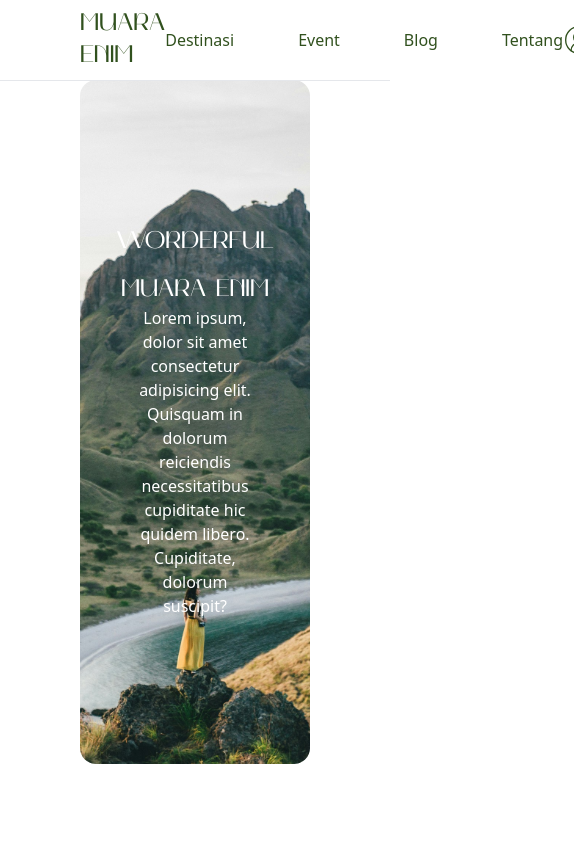
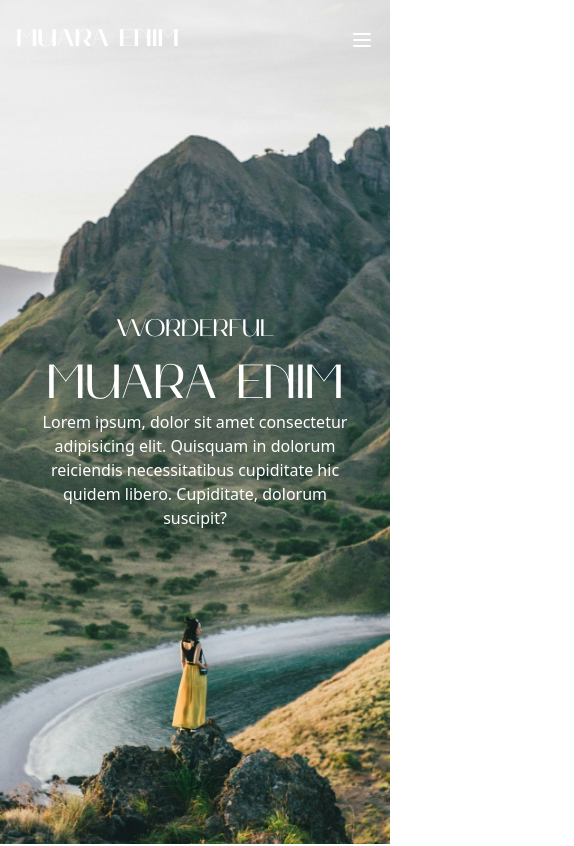
Before and after one commit to NataJNegara/skripsi-maya, a Next.js app: page / in a window 390 px wide. Shown: the top 846 px of the page, 574 px wide, since content can reach past the window. Built offline with nearby package versions, Linux system fonts and the light colour scheme.

Commit message:
fixing: change homepage layout and responsiveness

```diff
--- a/src/app/globals.css
+++ b/src/app/globals.css
@@ -136,16 +136,20 @@
 
 @layer components {
   .section {
-    @apply w-full min-h-screen h-full py-20;
+    @apply w-full h-full py-20;
   }
 
   .button-brand {
     @apply bg-brand hover:bg-brand-secondary text-brand-white transition-all duration-300;
   }
+
+  .padding-x {
+    @apply px-4 sm:px-8 xl:px-16 2xl:px-20;
+  }
 }
 
 h1 {
-  @apply text-2xl xl:text-8xl 2xl:text-9xl font-mak uppercase;
+  @apply text-5xl xl:text-8xl 2xl:text-9xl font-mak uppercase;
 }
 
 h2 {
--- a/src/app/page.tsx
+++ b/src/app/page.tsx
@@ -7,8 +7,8 @@ import EyeCatcher from "@/components/shared/EyeCatcher";
 export default function Home() {
   return (
     <>
-      <div className="min-h-screen h-full px-20">
-        <Hero />
+      <Hero />
+      <div className="padding-x">
         <WisataCategory />
         <EventSection />
         <BlogSection />
--- a/src/components/Footer.tsx
+++ b/src/components/Footer.tsx
@@ -17,16 +17,21 @@ const footerSocials = [
 
 const Footer = () => {
   return (
-    <footer className="w-full px-20 bg-brand-foreground text-brand-white">
-      <div className="grid grid-cols-[3fr_1fr_1fr] gap-16 py-10 mb-16">
+    <footer className="w-full padding-x bg-brand-foreground text-brand-white">
+      <div className="grid sm:grid-cols-[auto_1fr] gap-16 py-10 mb-16">
         <div className="">
-          <p className="text-5xl uppercase font-mak mb-8">muara enim</p>
+          <p className="text-4xl xl:text-5xl uppercase font-mak mb-8">
+            muara enim
+          </p>
           <p>Alamat : jalan xxxx</p>
           <p>Telephone : xxx-xxxx-xxxx</p>
           <p>Email : example@gmail.com</p>
         </div>
-        <div className="justify-self-end">
-          <p className="uppercase font-semibold opacity-50 mb-4">navigations</p>
+        <div className="flex justify-between gap-16 sm:justify-self-end">
+          <div className="">
+            <p className="uppercase font-semibold opacity-50 mb-4">
+              navigations
+            </p>
             <ul className="flex flex-col gap-1">
               {footerLinks.map((item) => (
                 <li key={item.title}>
@@ -37,6 +42,7 @@ const Footer = () => {
               ))}
             </ul>
           </div>
+
           <div className="">
             <p className="uppercase font-semibold opacity-50 mb-4">
               social media
@@ -52,10 +58,11 @@ const Footer = () => {
             </ul>
           </div>
         </div>
+      </div>
       <Separator className="bg-brand-white" />
-      <div className="flex items-center justify-between py-4">
+      <div className="text-xs sm:text-base flex items-center justify-between py-4">
         <p>&copy;{new Date().getFullYear()} All rights reserved</p>
-        <div className="flex gap-6">
+        <div className="flex gap-2 sm:gap-6">
           <Link href="/privacy-policy">Privacy policy</Link>
           <Link href="/terms-service">Terms of service</Link>
         </div>
--- a/src/components/Header.tsx
+++ b/src/components/Header.tsx
@@ -1,5 +1,9 @@
-import { CircleUserRound } from "lucide-react";
+"use client";
+
+import { cn } from "@/lib/utils";
+import { CircleUserRound, Menu } from "lucide-react";
 import Link from "next/link";
+import { useEffect, useState } from "react";
 
 const navigationLinks = [
   { title: "Destinasi", href: "/destinasi" },
@@ -9,23 +13,48 @@ const navigationLinks = [
 ];
 
 const Header = () => {
+  const [isScrolled, setIsScrolled] = useState(false);
+
+  useEffect(() => {
+    const handleScroll = () => {
+      if (window.scrollY > 50) {
+        setIsScrolled(true);
+      } else {
+        setIsScrolled(false);
+      }
+    };
+
+    window.addEventListener("scroll", handleScroll);
+
+    return () => window.removeEventListener("scroll", handleScroll);
+  }, []);
+
   return (
-    <div className="fixed w-full px-20 z-50 bg-white border-b">
-      <div className="h-20 grid grid-cols-[1fr_auto_1fr] items-center justify-between">
-        <Link href="/" className="uppercase text-2xl font-mak">
+    <div
+      className={cn(
+        "fixed w-full padding-x z-50 text-white transition-all duration-300",
+        isScrolled ? "bg-white text-brand shadow-sm" : ""
+      )}>
+      <div className="h-20 grid grid-cols-2 lg:grid-cols-[1fr_auto_1fr] items-center justify-between">
+        <Link href="/" className="uppercase text-2xl font-bold font-mak">
           Muara Enim
         </Link>
-        <nav>
+        <nav className="hidden lg:block">
           <ul className="flex items-center gap-16">
             {navigationLinks.map((item) => (
               <li key={item.title}>
-                <Link href={item.href}>{item.title}</Link>
+                <Link href={item.href} className="font-semibold">
+                  {item.title}
+                </Link>
               </li>
             ))}
           </ul>
         </nav>
-        <div className="justify-self-end">
+        <div className="hidden lg:block justify-self-end">
           <CircleUserRound className="w-8 h-8" strokeWidth={1} />
+        </div>
+        <div className="block lg:hidden justify-self-end">
+          <Menu />
         </div>
       </div>
     </div>
--- a/src/components/Hero.tsx
+++ b/src/components/Hero.tsx
@@ -3,15 +3,15 @@ import bg from "../../public/images/muara-enim.jpg";
 
 const Hero = () => {
   return (
-    <div className="h-screen w-full relative pt-20">
-      <div className="h-[calc(100vh-160px)] relative">
+    <div className="h-screen w-full relative">
+      <div className="h-screen relative">
         <Image
           src={bg}
           fill
           alt="muara enim landscape image"
           quality={60}
           placeholder="blur"
-          className="object-cover rounded-2xl"
+          className="object-cover"
         />
       </div>
       <div className="absolute top-1/2 left-1/2 -translate-x-1/2 -translate-y-1/2 z-10 w-full">
@@ -20,7 +20,7 @@ const Hero = () => {
             worderful
           </p>
           <h1>Muara Enim</h1>
-          <p className="text-center w-1/2 mx-auto">
+          <p className="text-center px-10 xl:w-1/2 mx-auto">
             Lorem ipsum, dolor sit amet consectetur adipisicing elit. Quisquam
             in dolorum reiciendis necessitatibus cupiditate hic quidem libero.
             Cupiditate, dolorum suscipit?
--- a/src/components/homepage/WisataCategory.tsx
+++ b/src/components/homepage/WisataCategory.tsx
@@ -5,7 +5,7 @@ import Link from "next/link";
 const WisataCategory = () => {
   return (
     <section className="section">
-      <div className="2xl:w-1/2 mb-16">
+      <div className="xl:w-1/2 mb-16">
         <h2>Wisata</h2>
         <p>
           Lorem ipsum, dolor sit amet consectetur adipisicing elit. Sed
@@ -18,11 +18,11 @@ const WisataCategory = () => {
         </p>
       </div>
 
-      <div className="flex gap-8 justify-center">
+      <div className="grid grid-cols-1 md:grid-cols-3 gap-8 xl:px-10 items-center justify-center">
         {wisataData.map((wisata) => (
           <div
             key={wisata.title}
-            className="relative h-[300px] w-[100px] xl:h-[500px] xl:w-[300px] 2xl:h-[600px] 2xl:w-[400px] rounded-2xl overflow-hidden hover:[&_img]:scale-105 hover:[&_img]:grayscale-50">
+            className="relative h-[400px] xl:h-[500px]  2xl:h-[600px]  rounded-2xl overflow-hidden hover:[&_img]:scale-105 hover:[&_img]:grayscale-50">
             <Image
               src={wisata.bgImage}
               fill
--- a/src/components/shared/EventCard.tsx
+++ b/src/components/shared/EventCard.tsx
@@ -13,7 +13,7 @@ type EventCardProp = {
 const EventCard = (props: EventCardProp) => {
   return (
     <div key={props.event.title}>
-      <div className="relative w-full h-40 xl:h-60 2xl:h-72 rounded-2xl overflow-hidden mb-4">
+      <div className="relative w-full h-52 xl:h-60 2xl:h-72 rounded-2xl overflow-hidden mb-4">
         <Image
           src={props.event.bgImage}
           fill
```
Lines whose indentation alone changed are shown as unchanged.
